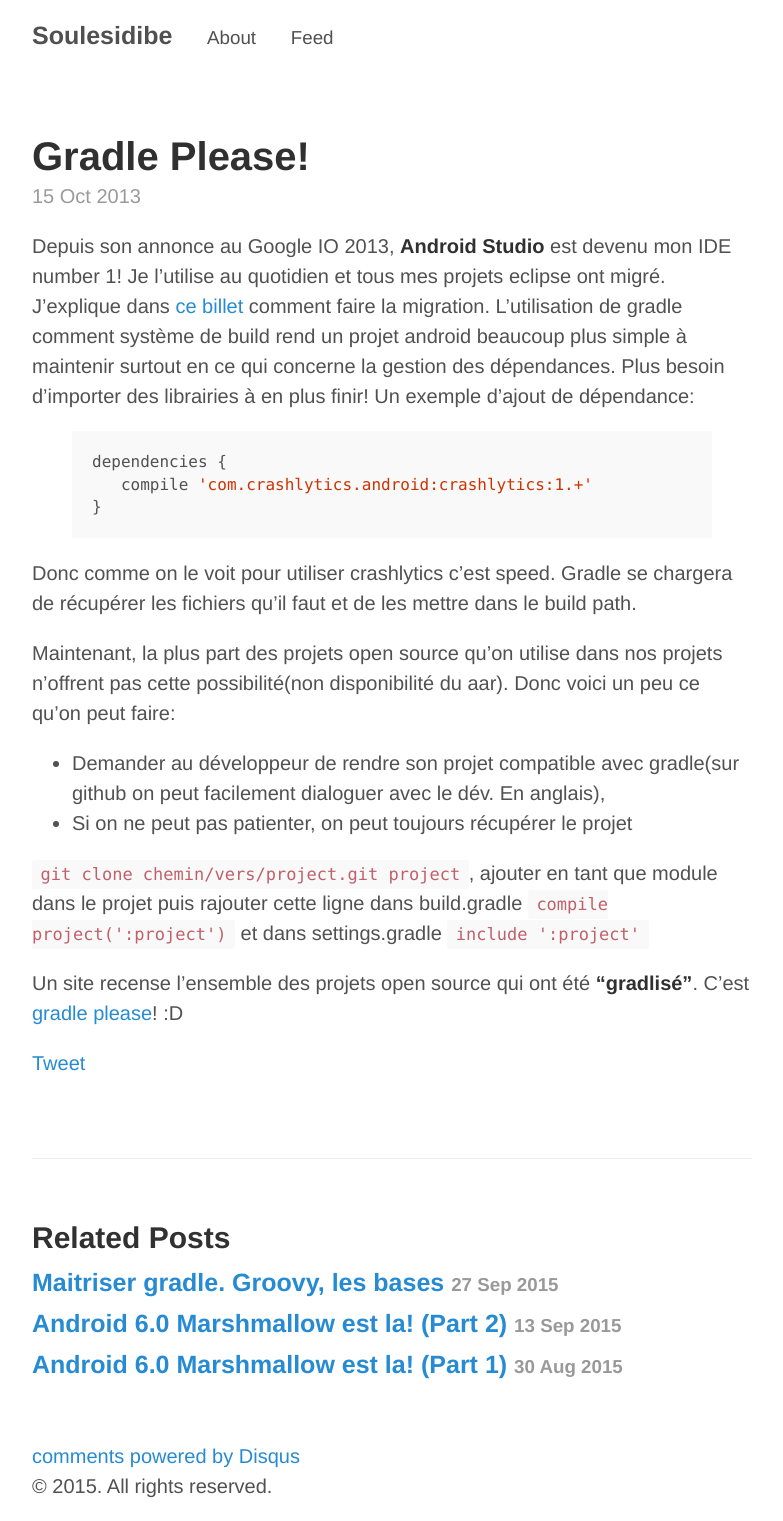
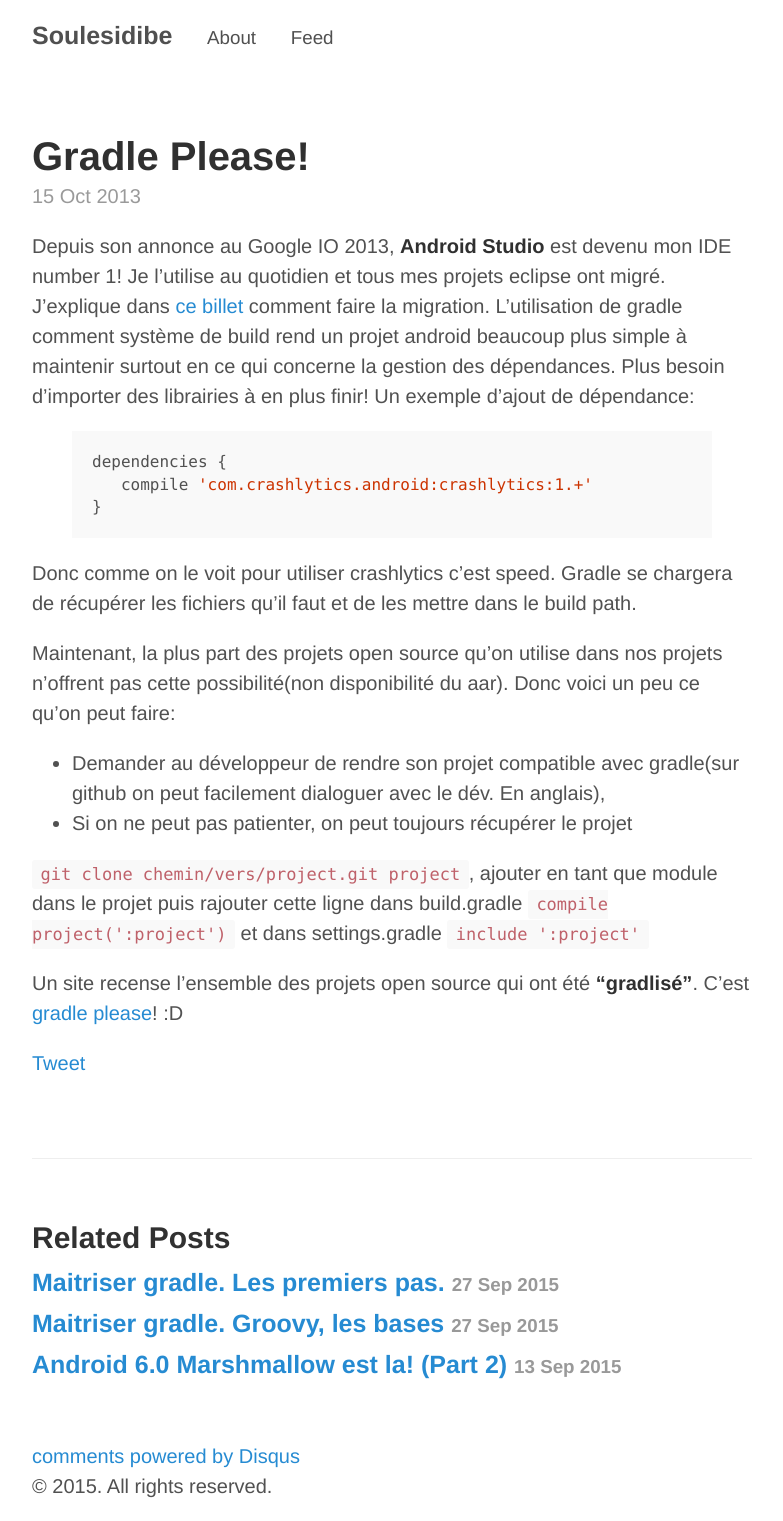
Before and after one commit to soulesidibe/soulesidibe.github.io, a Jekyll site: the page built from _posts/2013-10-15-gradle-please.md, in a window 1280 px wide. Shown: the whole page, without its empty margins (248-1031 px from the left). Built offline with Jekyll 4.4.1, drawn with Linux system fonts in a browser that asks for light colours; Markdown is read by kramdown in place of the engine named in the settings; comment, search, counter and statistics services are not loaded; some of the changed lines change nothing that is shown.

Commit message:
_posts/2015-09-27-maitriser-gradle-permiers-pas.md

````diff
--- a/_config.yml
+++ b/_config.yml
@@ -1,6 +1,6 @@
 # Dependencies
 markdown:         redcarpet
-highlighter:         true
+pygments:         true
 
 # Permalinks
 permalink:        pretty
--- /dev/null
+++ b/_posts/2015-09-27-maitriser-gradle-permiers-pas.md
@@ -0,0 +1,153 @@
+---
+layout: post
+title: Maitriser gradle. Les premiers pas.
+---
+
+Compiler un programme Java(un HelloWorld) n'est pas compliqué. On peut le faire à la main avec la commande javac. Maintenant, que faire dans un projet avec les contraintes suivantes:
+
+* le projet a besoin d'autres ressources pour marcher à part le code source. Par exemple des fichiers images, json, xml, etc.
+* le projet doit lancer un jeu de tester JUnit avant chaque génération du Jar du projet
+* le projet a une multitude de dépendances pour fonctionnener(ex: guava, junit4, jodatime) et télécharger les fichiers jar depuis leurs sites respectifs n'est pas une solution vu qu'il faut une intervention humaine
+* Le projet doit générer une documentation
+* Le fichier jar généré doit être déposé sur un repository
+
+On peut bien créer notre fichier __shell__ pour gérer tout cela mais ce fichier devra aussi être maintenu autant que le code source du projet.
+Quand est-il d'un projet android? Le processus de build est très complexe surtout quand on commence à s'ammuser avec les variantes.
+
+![android build](/assets/build_android.png)
+
+Donc on voit que le build d'une app android ne peut pas se faire à la main ou avec un script shell. Nous avons besoin d'un systeme beaucoup plus robuste. Il s'agit de __**Gradle**__.
+
+##Gradle un outil de build (build tool)
+Gradle est un outil de build récent. Avant lui on avait le populair maven qui est bien connu dans la communaute java et qui se base sur un fichier pom ou est decrit comment on veut que notre projet soit construit et ou on déclare aussi nos dépendances.
+ Gradle comme la plus part des outils de build nous garantit trois points essentiels:
+
+ * Portability: Un outil de build doit pouvoir faire son job indifféremment de l'environnement de build.
+ * Automation: une simple commande doit pouvoir lancer tout le process de build et rendre invisible toute la complexité.
+ * Repeatability: le resultat du build doit etre le même no matter who runs it.
+
+ Il est devenu indispensable d'avoir ce genre d'outil pour simplifier le travail des developpeurs android. On doit pouvoir se concentrer sur l'essentiel. Ecrire du code. Du bon code. Et ne pas trop se casser la tête sur comment les versions free et paid de mon app ont étè générées. Google en ayant choisit gradle et intellij nous aide dans cela.
+
+## Installer gradle
+
+Il n'est pas necessaire d'installer soit même gradle. Gradle lui meme s'occupe de sa propre installation sur la machine. Bizarre non?
+En fait dans un projet gradle nous avons ce qu'on appelle le wrapper. Le wrapper est consitué d'un script shell que l'on va utiliser pour lancer les commandes de gradle et un dossier contenant un fichier jar tres léger et un fichier properties:
+
+![Gradle Wrapper](/assets/gradle_wrapper.png)
+
+`build.gradle` c'est le fichier de build gradle, on pourra y définir nos tasks, configurer notre projet. `gradlew` et `gradlew.bat` respectivement pour linux/mac et windows permettent de lancer les commandes gradle. Si la version de gradle specifier dans le fichier `gradle-wrapper.properties` n'est pas présente sur la machine, elle sera installée.
+De ce fait un build sera a priori le même sur toutes les machines, et surtout sur le serveur d'intégration continue.
+On peut cependant vouloir installer manuellement une version spécifique de gradle sur notre machine. Et pour lancer une commande gradle, au lieu de faire un `./gradlew CMD`, on fera un `gradle CMD`.
+
+### Installer gradle sous mac
+
+Déjà il faut s'assurer d'avoir java installé. Lancer `java -version` pour vérifier.
+Ensuite il y a plusieurs façons d'installer gradle:
+
+* brew: `brew install gradle` est la facon la plus simple si vous êtes un utilisateur de `brew`
+* Manuellement: il faudra télécharger le zip depuis le [site](https://gradle.org/downloads/), le désarchiver puis ajouter le chemin dans le PATH.
+
+### Installer gradle sous windows
+Idem que la deuxieme méthode utilisée sous mac.
+
+Pour veririfier que tout va bien: `gradle --version`
+
+![Gradle version](/assets/gradle-version.png)
+
+## Le fichier build.gradle
+
+Voici un exemple de fichier `build.gradle` provenant d'un projet android:
+
+```
+	apply plugin: 'com.android.application'
+
+	android {
+   		compileSdkVersion 23
+    	buildToolsVersion "23.0.1"
+
+    	defaultConfig {
+        	minSdkVersion 16
+        	targetSdkVersion 23
+    	}
+	}
+
+	task hello {
+		doLast {
+			println "Hello!"
+		}
+	}
+
+```
+
+Il a un format similaire à celui du `json`. En fait, cela est du au language groovy qui permet d'écrire du code qui est facile à lire et à comprendre.
+Mais surtout à cause de ce qu'on appelle la DSL (Domain Specific Language) qui est un langage au dessus de Groovy qui en fonction du plugin qui est appliqué nous donne accès à un ensemble de fonctionnalités qui nous permet de décrire notre build. Ici avec le plugin `com.android.application` on a accès au mots cle `android`, `task`. Pour un autre plugin on n'aura pas acccès aux mêmes fonctionnalités.
+Cette DSL n'est pas figée. Elle est extensible par le billet de plugin. Le fichier de build doit rester declaratif et ne doit pas être encombré de logique de code. Donc pour masquer cela, on peut créer un plugin avec notre propre DSL. C'est le cas avec le plugin Android.
+C'est ce qui fait que Gradle est polyglote. Il peut builder n'importe quelle projet peu importe le langage utilisé dans le code source. il suffit d'appliquer le bon plugin ou de le créer s'il n'existe pas.
+
+## Les Tasks (ou taches)
+
+Une tâche est un des elements de base de gradle. Elle permet d'executer des actions. Une action peut etre de lancer la commande `javac` pour compiler le source code java, de copier un fichier, d'écrire un simple "Hello World". A ce niveau c'est votre code groovy qui est executé.
+Une tâche peut aussi dépendre d'une autre tâche. On peut donc se brancher a n'importe quelle etape du cycle de build.
+
+####Creer une tache
+
+Gradle nous offre différente façon de créer une tache dans notre fichier build.gralde:
+
+* `task("myTask") ou project.task("myTask")` est la façon la plus simple de le faire. Pour verifier, il faut lancer `gradle tasks` ou `./gradlew tasks`
+* Grace à Groovy on peut aussi faire ` task "myTask"` vu que les parenthèses ne sont pas obligatoires quand on a qu'un seul paramètre
+* Encore mieux Gradle comprend aussi `task myTask`. Ce qui n'est pas du code groovy valide vu que `myTask` n'a pas étè déclaré. Ceci est du a ce qu'ils appellent [AST Transformations](http://groovy-lang.org/metaprogramming.html#_compile_time_metaprogramming) qui permet à la compilation de générer du code ce qui permet de reduire le code inutile et de rendre encore plus comprehensible le fichier de build.
+* la facon la plus répandue de créer une tache est la suivance :
+
+	```
+		task myTask {
+			//Donnons une description a notre tache
+			description "My first task"
+
+			//Un group
+			group "Custom Tasks"
+
+			//une action a faire en premier
+			doFirst {
+				//groovy code...
+			}
+
+			//une action a la fin
+			doLast {
+				//groovy code...
+			}
+		}
+
+	```
+	Pour une tache simple, on peut utiliser une syntaxe reduit `task myTask << { println "Hello"}`. Et le closure sera executer en dernier comme un `doLast`
+
+Pour executer une tache on utilise la commande `gradle` suivit du nom de la tache
+![execute task](/assets/gradle_exe_task.png)
+
+#### Dependances et ordre d'execution des taches
+
+  Gradle nous donne la possibilité de configurer les dépendances des tâches que nous créons. Entre elles ou par rapport aux tâches disponibles. La commande `dependsOn` nous permet de déclarer une ou plusieurs dépendances pour une tâche:
+
+  ```
+  task putOnSocks {
+  	doLast {
+   		println "Putting on Socks."
+   	}
+  }
+
+  task putOnShoes {
+    dependsOn "putOnSocks"
+    doLast {
+        println "Putting on Shoes."
+    }
+  }
+
+  ```
+Ici `putOnShoes`, pour s'executer, va dépendre de `putOnSocks`. Autrement dit `putOnSocks` sera s'executera en premier. Quand une tâche dépend de plusieurs autres taches, on passe a dependsOn une liste: `dependsOn = ["taskA", "taskB", "taskC"]`.
+
+Dès lors qu'une tâche peut dépendre de plusieurs autres tâches, l'ordre d'execution de ces tâches peut devenir important. Gradle nous permet de gérer l'ordre grace aux commandes suivantes:
+
+  * **mustRunAfter** force le fait que la tache doit être executée après la tache. `taskB.mustRunAfter(taskA)` obligera d'executer la tache `taskB` apres `taskA`
+  * **shouldRunAfter** est similaire mais moins strict que mustRunAfter du fait que la régle n'est pas respectée dans certains cas
+  * **finalizedBy** n'est pas une régle d'ordre d'execution mais il nous permet par exemple(`taskX.finalizedBy taskY`) de toujours executer `taskY` peu importe le résultat de `taskX`.
+
+Voila pour la deuxième partie de la série portant sur gradle. Il y a énormement de choses a voir et nous ne pourrons pas tout couvrir ici. Mais avec ces deux articles nous avons de quoi debuter :). Le meilleur moyen d'aller en profondeur est de suivre le cours **[Gradle for Android and Java](https://www.udacity.com/course/viewer#!/c-ud867/)** sur **Udacity** et de tout le temps se reférer à la [documentation officielle](https://docs.gradle.org/current/userguide/userguide.html) pour comprendre les concepts de base. Petit bonus, la DSL du [plugin android](http://google.github.io/android-gradle-dsl/current/) :).
````
Also changed, not shown: assets/build_android.png (added), assets/gradle-version.png (added), assets/gradle_exe_task.png (added), assets/gradle_wrapper.png (added).
